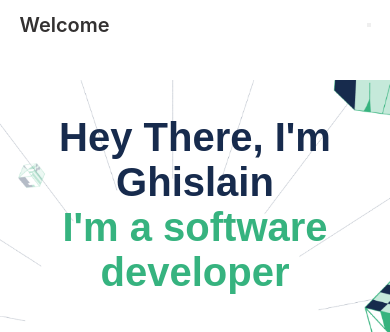
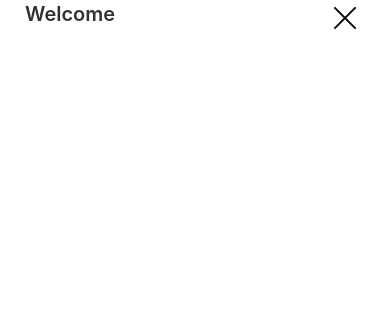
Before and after one commit to GhislainMitahi/M_portfolio, a plain HTML site: page index.html in a window 390 px wide. Both pictures are taken after a click on the button "toggle curtain navigation". Shown: the top 332 px of the page. Drawn offline with Linux system fonts and the light colour scheme.

Commit message:
style menu mobile

```diff
--- a/style.css
+++ b/style.css
@@ -12,14 +12,7 @@ body {
   width: 100%;
 }
 
-header {
-  display: flex;
-  justify-content: center;
-  align-items: center;
-  width: 100%;
-  height: 50px;
-}
-.activeheader {
+.header {
   display: flex;
   flex-direction: column;
   justify-content: center;
@@ -27,15 +20,16 @@ header {
   width: 100%;
   height: auto;
   background-color: #fff;
-  position:fixed;
+  position: fixed;
 }
 
 .head-content {
   display: flex;
   justify-content: space-between;
   align-items: center;
-  width: 90%;
+  width: 100%;
   height: 100%;
+  padding: 0 25px 0 25px;
 }
 
 .head-content .logo {
@@ -50,29 +44,83 @@ label {
   display: none;
 }
 
-.head-content .nav {
-  padding-top: 12px;
-  width: 50px;
-  height: 100%;
-  position: relative;
+.head-content .button {
+  position: fixed;
+  z-index: 10;
+  top: 10px;
+  right: 30px;
+  height: 15px;
+  width: 30px;
+  border: none;
+  outline: none;
+  cursor: pointer;
+  display: flex;
+  justify-content: center;
+  align-items: center;
+  background: transparent;
 }
 
+.head-content .button span {
+  position: absolute;
+  display: block;
+  width: 100%;
+  height: 2px;
+  background: black;
+  transition:
+    transform 0.3s ease-out,
+    opacity 0.1s ease-out;
+}
 
- header .menu {
- display: none;
+.head-content .button span::before,
+.head-content .button span::after {
+  content: "";
+  position: absolute;
+  display: block;
+  width: 100%;
+  height: 2px;
+  background: black;
+  transition:
+    transform 0.3s ease-out,
+    opacity 0.1s ease-out;
+}
 
+.head-content .button span::before {
+  transform: translateY(8px);
 }
-.activemen{
+
+.head-content .button span::after {
+  transform: translateY(-8px);
+}
+
+.head-content .button.active span::before {
+  transform: translateY(0) rotateZ(45deg);
+}
+
+.head-content .button.active span::after {
+  transform: translateY(0) rotateZ(-45deg);
+}
+
+.head-content .button.active span {
+  background: transparent;
+}
+
+.header .nav .menu {
+  display: none;
+}
+
+.header .nav.active .menu {
   display: flex;
-  flex-direction:column;
-  align-items: center;
+  flex-direction: column;
+  align-items: start;
   justify-content: center;
-  background: #fff;
-  height: 300px;
+  height: 100vh;
   width: 100%;
+  gap: 50px;
   list-style: none;
- gap:10px
-
+  font-size: 25px;
+  transition:
+    height 0.3s ease-out,
+    opacity 0.1s ease-out;
 }
 
 footer .icons i {
@@ -544,21 +592,22 @@ footer .e_mail {
     background-size: 100% 100%;
   }
 
-  .head-content .nav .fa-solid,
+  .head-content,
   .head-content .logo {
     display: none;
   }
 
-  .head-content .nav {
+  .header .nav {
     width: 100%;
     display: flex;
     justify-content: center;
     align-items: center;
   }
 
-  .head-content .nav .menu {
+  .header .nav .menu {
     display: flex;
     color: #172b4d;
+    background: transparent;
     list-style-type: none;
     gap: 15px;
     font-style: normal;
```
